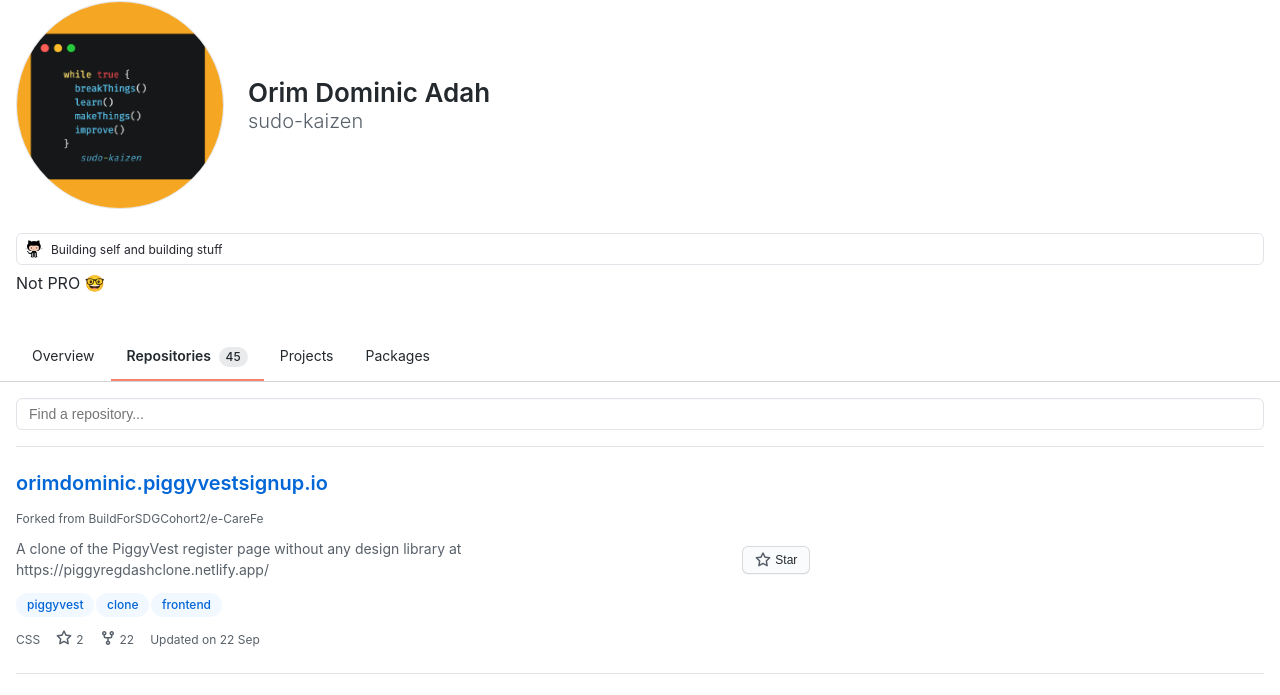
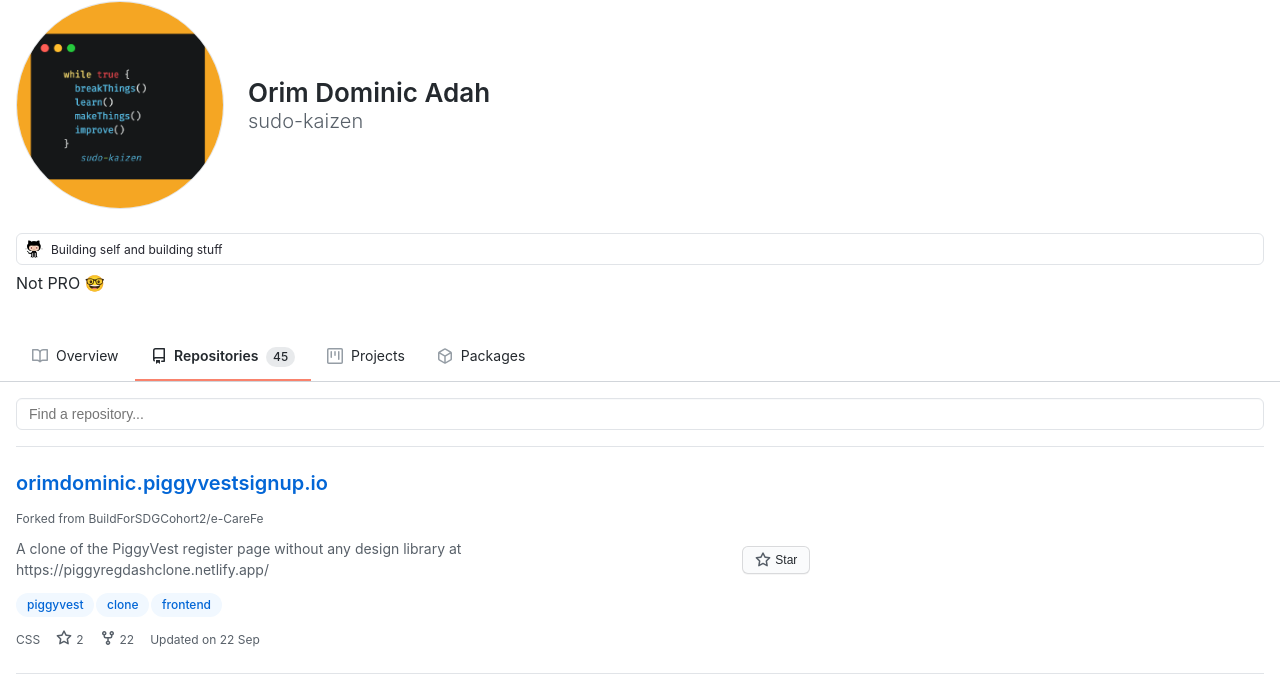
Before and after one commit to sudo-kaizen/gh-repospage-replica, a website: page index.html in a window 1280 px wide. Shown: the part 64-759 px from the top of the page. Drawn offline with Linux system fonts and the light colour scheme.

Commit message:
feat: tab icons display on w>543px

```diff
--- a/css/styles.css
+++ b/css/styles.css
@@ -237,7 +237,7 @@
   color: #24292e;
 }
 
-.tabs-wrapper{
+.tabs-wrapper {
   background-color: #fff;
   overflow-x: auto;
   overflow-y: hidden;
@@ -276,6 +276,17 @@
   outline-offset: -1px;
   transition-timing-function: ease-out;
   transition-duration: 0.12s;
+}
+
+.tabs__link svg {
+  fill: #24292e;
+  vertical-align: text-bottom;
+  margin-right: 4px;
+  overflow: hidden;
+}
+
+.tabs__link:not(.selected) svg {
+  fill: #959da5;
 }
 
 .tabs__link.selected {
@@ -538,3 +549,9 @@
   display: table;
   content: "";
 }
+
+@media (max-width: 543px) {
+  .hide-sm {
+    display: none;
+  }
+}
--- a/index.html
+++ b/index.html
@@ -137,13 +137,71 @@
 
     <div class="tabs-wrapper">
       <nav class="tabs">
-        <a class="tabs__link" href="#">Overview</a>
-        <a class="tabs__link selected" href="#"
-          >Repositories
+        <a class="tabs__link overview" href="#">
+          <svg
+            class="tabs-overview-svg hide-sm"
+            height="16"
+            viewBox="0 0 16 16"
+            version="1.1"
+            width="16"
+            aria-hidden="true"
+          >
+            <path
+              fill-rule="evenodd"
+              d="M0 1.75A.75.75 0 01.75 1h4.253c1.227 0 2.317.59 3 1.501A3.744 3.744 0 0111.006 1h4.245a.75.75 0 01.75.75v10.5a.75.75 0 01-.75.75h-4.507a2.25 2.25 0 00-1.591.659l-.622.621a.75.75 0 01-1.06 0l-.622-.621A2.25 2.25 0 005.258 13H.75a.75.75 0 01-.75-.75V1.75zm8.755 3a2.25 2.25 0 012.25-2.25H14.5v9h-3.757c-.71 0-1.4.201-1.992.572l.004-7.322zm-1.504 7.324l.004-5.073-.002-2.253A2.25 2.25 0 005.003 2.5H1.5v9h3.757a3.75 3.75 0 011.994.574z"
+            ></path>
+          </svg>
+          Overview</a
+        >
+        <a class="tabs__link repositories selected" href="#">
+          <svg
+            class="tabs-repos-svg hide-sm"
+            height="16"
+            viewBox="0 0 16 16"
+            version="1.1"
+            width="16"
+            aria-hidden="true"
+          >
+            <path
+              fill-rule="evenodd"
+              d="M2 2.5A2.5 2.5 0 014.5 0h8.75a.75.75 0 01.75.75v12.5a.75.75 0 01-.75.75h-2.5a.75.75 0 110-1.5h1.75v-2h-8a1 1 0 00-.714 1.7.75.75 0 01-1.072 1.05A2.495 2.495 0 012 11.5v-9zm10.5-1V9h-8c-.356 0-.694.074-1 .208V2.5a1 1 0 011-1h8zM5 12.25v3.25a.25.25 0 00.4.2l1.45-1.087a.25.25 0 01.3 0L8.6 15.7a.25.25 0 00.4-.2v-3.25a.25.25 0 00-.25-.25h-3.5a.25.25 0 00-.25.25z"
+            ></path>
+          </svg>
+          Repositories
           <span class="repo-counter" style="display: inline-block;">45</span></a
         >
-        <a class="tabs__link" href="#">Projects</a>
-        <a class="tabs__link" href="#">Packages</a>
+        <a class="tabs__link projects" href="#">
+          <svg
+            class="tabs-projects-svg hide-sm"
+            height="16"
+            viewBox="0 0 16 16"
+            version="1.1"
+            width="16"
+            aria-hidden="true"
+          >
+            <path
+              fill-rule="evenodd"
+              d="M1.75 0A1.75 1.75 0 000 1.75v12.5C0 15.216.784 16 1.75 16h12.5A1.75 1.75 0 0016 14.25V1.75A1.75 1.75 0 0014.25 0H1.75zM1.5 1.75a.25.25 0 01.25-.25h12.5a.25.25 0 01.25.25v12.5a.25.25 0 01-.25.25H1.75a.25.25 0 01-.25-.25V1.75zM11.75 3a.75.75 0 00-.75.75v7.5a.75.75 0 001.5 0v-7.5a.75.75 0 00-.75-.75zm-8.25.75a.75.75 0 011.5 0v5.5a.75.75 0 01-1.5 0v-5.5zM8 3a.75.75 0 00-.75.75v3.5a.75.75 0 001.5 0v-3.5A.75.75 0 008 3z"
+            ></path>
+          </svg>
+          Projects</a
+        >
+        <a class="tabs__link packages" href="#">
+          <svg
+            class="tabs-packages-svg hide-sm"
+            height="16"
+            viewBox="0 0 16 16"
+            version="1.1"
+            width="16"
+            aria-hidden="true"
+          >
+            <path
+              fill-rule="evenodd"
+              d="M8.878.392a1.75 1.75 0 00-1.756 0l-5.25 3.045A1.75 1.75 0 001 4.951v6.098c0 .624.332 1.2.872 1.514l5.25 3.045a1.75 1.75 0 001.756 0l5.25-3.045c.54-.313.872-.89.872-1.514V4.951c0-.624-.332-1.2-.872-1.514L8.878.392zM7.875 1.69a.25.25 0 01.25 0l4.63 2.685L8 7.133 3.245 4.375l4.63-2.685zM2.5 5.677v5.372c0 .09.047.171.125.216l4.625 2.683V8.432L2.5 5.677zm6.25 8.271l4.625-2.683a.25.25 0 00.125-.216V5.677L8.75 8.432v5.516z"
+            ></path>
+          </svg>
+          Packages</a
+        >
       </nav>
     </div>
 
@@ -507,27 +565,11 @@
       </ul>
     </footer>
     <script>
-      const tabs = document.querySelector(".tabs-wrapper");
-      const tabOffsetY = tabs.offsetTop;
       document
         .getElementById("btnHamburger")
         .addEventListener("click", (ev) => {
           document.querySelector(".dropdown-header").classList.toggle("hidden");
         });
-      // window.addEventListener("scroll", (ev) => {
-      //   const isDropdownHidden = document
-      //     .querySelector(".dropdown-header")
-      //     .classList.contains("hidden");
-      //   console.log(window.pageYOffset, tabOffsetY);
-      //   if (
-      //     (window.pageYOffset >= tabOffsetY && isDropdownHidden) ||
-      //     (window.pageYOffset >= tabOffsetY + 328.09 && !isDropdownHidden)
-      //   ) {
-      //     tabs.classList.add("sticky");
-      //   } else {
-      //     tabs.classList.remove("sticky");
-      //   }
-      // });
     </script>
   </body>
 </html>
```
